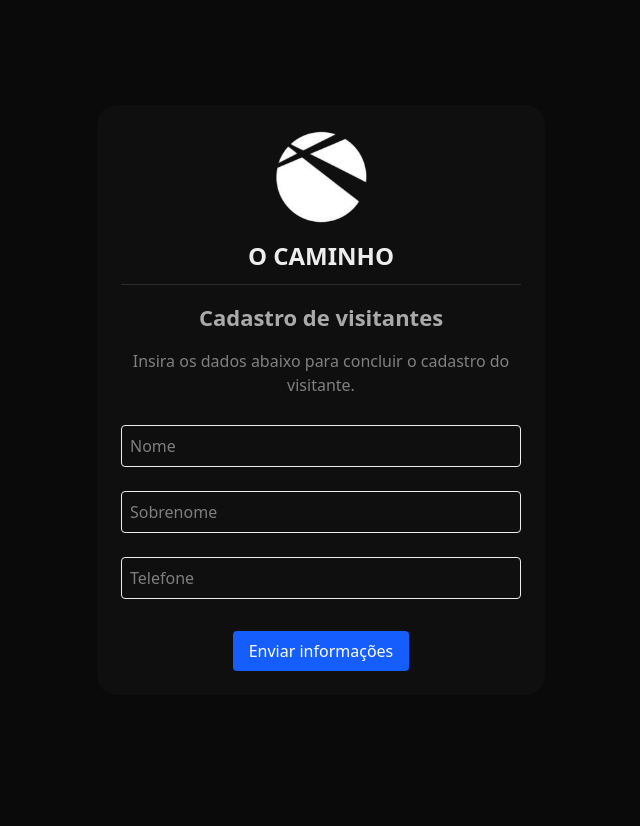
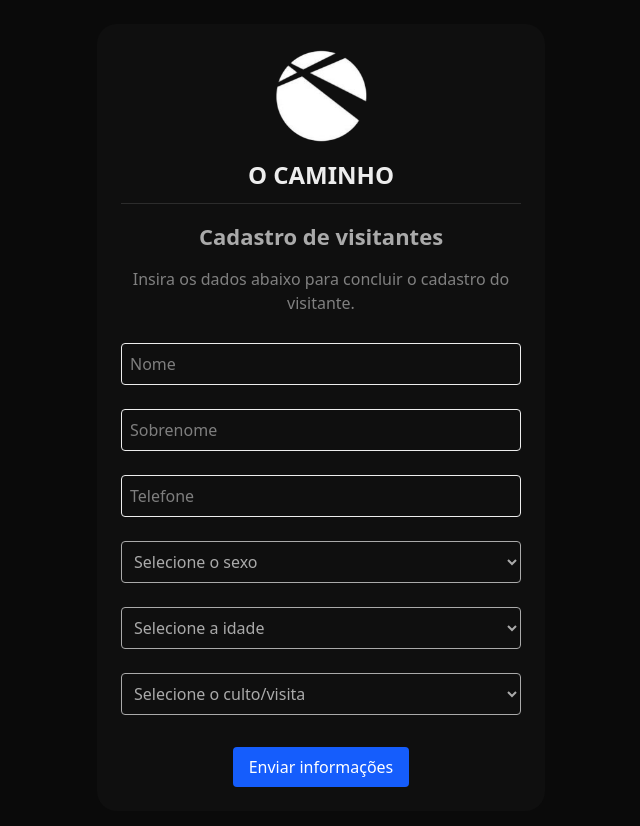
Before and after one commit to igrejaocaminho/visitantes-caminho, a Next.js app: page / in a window 1280 px wide. Shown: the top 826 px of the page, without its empty margins (319-959 px from the left). Before the commit the page ends 800 px from the top, so only its background shows below. Built offline with nearby package versions, Linux system fonts and the light colour scheme.

Commit message:
atualizacao e insercao de novos campos no formulario

```diff
--- a/app/api/cadastrar/route.ts
+++ b/app/api/cadastrar/route.ts
@@ -1,27 +1,78 @@
 import { NextResponse } from 'next/server';
+
+const API_BASE = 'https://backend.botconversa.com.br/api/v1/webhook';
+const API_KEY = '01f72b1f-f453-4aa7-969e-c66866a7db6a';
 
 export async function POST(request: Request) {
   try {
     const data = await request.json();
 
-    const response = await fetch('https://backend.botconversa.com.br/api/v1/webhook/subscriber/', {
+    // 1. Criar subscriber
+    const createResponse = await fetch(`${API_BASE}/subscriber/`, {
       method: 'POST',
       headers: {
         'Content-Type': 'application/json',
-        'API-KEY': '01f72b1f-f453-4aa7-969e-c66866a7db6a',
+        'API-KEY': API_KEY,
       },
       body: JSON.stringify(data),
     });
 
-    if (!response.ok) {
-      const err = await response.json();
-      return NextResponse.json({ error: err.detail || 'Erro desconhecido' }, { status: response.status });
+    if (!createResponse.ok) {
+      const err = await createResponse.json();
+      return NextResponse.json({ error: err.detail || 'Erro ao criar subscriber' }, { status: createResponse.status });
     }
 
-    const json = await response.json();
-    return NextResponse.json(json);
+    // 2. Buscar subscriber pelo telefone
+    const phone = encodeURIComponent(data.phone);
+    const getResponse = await fetch(`${API_BASE}/subscriber/get_by_phone/${phone}/`, {
+      headers: {
+        'API-KEY': API_KEY,
+      },
+    });
+
+    if (!getResponse.ok) {
+      const err = await getResponse.json();
+      return NextResponse.json({ error: err.detail || 'Erro ao buscar subscriber pelo telefone' }, { status: getResponse.status });
+    }
+
+    const subscriberData = await getResponse.json();
+    const subscriberId = subscriberData.id;
+
+    if (!subscriberId) {
+      return NextResponse.json({ error: 'ID do subscriber não encontrado' }, { status: 500 });
+    }
+
+    // 3. Enviar etiquetas (tags)
+
+    const tags = [];
+
+    if (data.sexo) tags.push(data.sexo);
+    if (data.idade) tags.push(data.idade);
+    if (data.culto_visita) tags.push(data.culto_visita);
+
+    for (const tagId of tags) {
+      const tagResponse = await fetch(`${API_BASE}/subscriber/${subscriberId}/tags/${tagId}/`, {
+        method: 'POST',
+        headers: {
+          'API-KEY': API_KEY,
+          'Content-Type': 'application/json',
+        },
+      });
+
+      if (!tagResponse.ok) {
+        const err = await tagResponse.json();
+        // Loga erro mas não interrompe o loop para tentar enviar as outras tags
+        console.error(`Erro ao enviar tag ${tagId} para subscriber ${subscriberId}:`, err);
+      }
+    }
+
+    return NextResponse.json({
+      message: 'Subscriber criado, ID obtido e etiquetas enviadas com sucesso',
+      subscriberId,
+    });
 
   } catch (error) {
+    console.error('Erro no backend:', error);
     return NextResponse.json({ error: 'Erro interno no servidor' }, { status: 500 });
   }
 }
--- a/app/components/form.tsx
+++ b/app/components/form.tsx
@@ -8,28 +8,33 @@ export default function CadastroForm() {
     phone: '',
     first_name: '',
     last_name: '',
+    sexo: '',
+    idade: '',
+    culto_visita: '',
   });
 
   const [mensagem, setMensagem] = useState('');
 
-  const handleChange = (e: React.ChangeEvent<HTMLInputElement>) => {
+  const handleChange = (e: React.ChangeEvent<HTMLInputElement | HTMLSelectElement>) => {
     const { name, value } = e.target;
     setForm(prev => ({ ...prev, [name]: value }));
   };
 
-  const telefoneValido = (tel: string) => {
-    // Só números e tamanho entre 8 e 13 dígitos (ajuste conforme necessidade)
-    const regex = /^\d{8,13}$/;
-    return regex.test(tel);
-  };
+  const telefoneValido = (tel: string) => /^\d{8,13}$/.test(tel);
 
   const handleSubmit = async (e: React.FormEvent) => {
     e.preventDefault();
 
-    // Validação simples: verifica se algum campo está vazio
-    if (!form.phone.trim() || !form.first_name.trim() || !form.last_name.trim()) {
+    if (
+      !form.phone.trim() ||
+      !form.first_name.trim() ||
+      !form.last_name.trim() ||
+      !form.sexo ||
+      !form.idade ||
+      !form.culto_visita
+    ) {
       setMensagem('Por favor, preencha todos os campos antes de enviar.');
-      return; // bloqueia o envio
+      return;
     }
 
     if (!telefoneValido(form.phone)) {
@@ -40,9 +45,7 @@ export default function CadastroForm() {
     try {
       const response = await fetch('/api/cadastrar', {
         method: 'POST',
-        headers: {
-          'Content-Type': 'application/json',
-        },
+        headers: { 'Content-Type': 'application/json' },
         body: JSON.stringify(form),
       });
 
@@ -52,8 +55,16 @@ export default function CadastroForm() {
         throw new Error(data.error || 'Erro ao enviar dados');
       }
 
-      setMensagem('Cadastro enviado com sucesso!');
-      setForm({ phone: '', first_name: '', last_name: '' });
+      setMensagem(`Usuário cadastrado com sucesso!`);
+
+      setForm({
+        phone: '',
+        first_name: '',
+        last_name: '',
+        sexo: '',
+        idade: '',
+        culto_visita: '',
+      });
     } catch (err: any) {
       setMensagem(`Erro: ${err.message}`);
     }
@@ -65,9 +76,43 @@ export default function CadastroForm() {
         <FormHeader />
         <form onSubmit={handleSubmit} className="space-y-4">
 
-          <input type="text" name="first_name" placeholder="Nome" value={form.first_name} onChange={handleChange} className="w-full p-2 border rounded" required />
-          <input type="text" name="last_name" placeholder="Sobrenome" value={form.last_name} onChange={handleChange} className="w-full p-2 border rounded" required />
-          <input type="text" name="phone" placeholder="Telefone" value={form.phone} onChange={handleChange} className="w-full p-2 border rounded" required />
+          <input type="text" name="first_name" placeholder="Nome" value={form.first_name} onChange={handleChange} className="w-full p-2 border rounded" required/>
+
+          <input type="text" name="last_name" placeholder="Sobrenome" value={form.last_name} onChange={handleChange} className="w-full p-2 border rounded" required/>
+
+          <input type="text" name="phone" placeholder="Telefone" value={form.phone} onChange={handleChange} className="w-full p-2 border rounded" required/>
+
+          {/* Sexo - dropdown */}
+          <select
+            className={`w-full p-2 border rounded ${form.sexo === '' ? 'color-gray-general' : 'text-white'}`} name="sexo" value={form.sexo} onChange={handleChange} required>
+            <option value="">Selecione o sexo</option>
+            <option value="2094452">Homem</option>
+            <option value="2094453">Mulher</option>
+          </select>
+
+          {/* Idade - dropdown */}
+          <select className={`w-full p-2 border rounded ${form.idade === '' ? 'color-gray-general' : 'text-white'}`} name="idade" value={form.idade} onChange={handleChange}required>
+            <option value="" disabled hidden>Selecione a idade</option>
+            <option value="15283994">0 a 10 anos</option>
+            <option value="15283997">11 a 14 anos</option>
+            <option value="15283998">15 a 18 anos</option>
+            <option value="15283999">18 a 35 anos</option>
+            <option value="15284000">36 a 60 anos</option>
+            <option value="15285696">61+ anos</option>
+
+          </select>
+
+          {/* Culto visita - dropdown */}
+          <select className={`w-full p-2 border rounded ${form.culto_visita === '' ? 'color-gray-general' : 'text-white'}`} name="culto_visita" value={form.culto_visita} onChange={handleChange} required>
+            <option value="" disabled hidden>Selecione o culto/visita</option>
+            <option value="15283985">Culto de Domingo</option>
+            <option value="15283984">Culto de Quinta-Feira</option>
+            <option value="1213350">Culto de Sábado</option>
+            <option value="15283988">Célula Hefzibá</option>
+            <option value="15283990">Célula Peniel</option>
+            <option value="15283991">Célula Renovação</option>
+            <option value="15283987">Célula Ágape</option>
+          </select>
 
           <button type="submit" className="block mt-[20px] mx-auto bg-blue-600 text-white px-4 py-2 rounded hover:scale-105 transition-transform duration-200 ease-in-out">Enviar informações</button>
         </form>
--- a/app/globals.css
+++ b/app/globals.css
@@ -20,10 +20,14 @@ body {
   box-sizing: border-box;
 }
 
-#main-form form input {
+#main-form form input, #main-form form select {
   margin: 12px 0 !important;
   width: 100%;
   font-size: 1rem;
+}
+
+#main-form form select option {
+  color: black;
 }
 
 #main-form p,
@@ -40,6 +44,10 @@ body {
   color: rgb(170, 170, 170) !important;
 }
 
+.color-gray-general{
+    color: rgb(170, 170, 170) !important;
+}
+
 .o_caminho_titulo{
   margin: 8px 0px !important;
   padding: 5px 0px 10px 0px !important;
@@ -51,7 +59,6 @@ body {
   justify-content: center;
   align-items: center;
 }
-
 
 @media (max-width: 360px) {
   #main-form {
```
